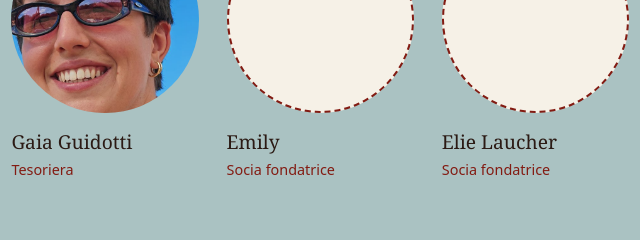
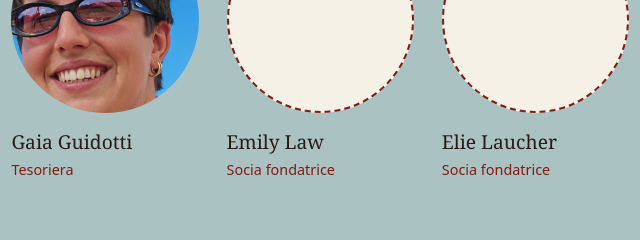
Before and after one commit to SalieLava/sito-salielava, a plain HTML site: page index.html in a window 1280 px wide. Shown: the part 3300-3540 px from the top of the page, 535-1175 px from the left. Drawn offline with Linux system fonts and the light colour scheme.

Commit message:
Emily Law

```diff
--- a/index.html
+++ b/index.html
@@ -191,7 +191,7 @@
       <div class="persona"><div class="ritratto con-foto" style="background-image:url('persona-greta.jpg')" role="img" aria-label="Greta Naselli"></div><h3>Greta Naselli</h3><div class="ruolo">Presidente</div></div>
       <div class="persona"><div class="ritratto con-foto" style="background-image:url('persona-camilla.jpg')" role="img" aria-label="Camilla Ioli"></div><h3>Camilla Ioli</h3><div class="ruolo">Vicepresidente</div></div>
       <div class="persona"><div class="ritratto con-foto" style="background-image:url('persona-gaia.jpg')" role="img" aria-label="Gaia Guidotti"></div><h3>Gaia Guidotti</h3><div class="ruolo">Tesoriera</div></div>
-      <div class="persona"><div class="ritratto"></div><h3>Emily</h3><div class="ruolo">Socia fondatrice</div></div>
+      <div class="persona"><div class="ritratto"></div><h3>Emily Law</h3><div class="ruolo">Socia fondatrice</div></div>
       <div class="persona"><div class="ritratto"></div><h3>Elie Laucher</h3><div class="ruolo">Socia fondatrice</div></div>
     </div>
   </div>
```
